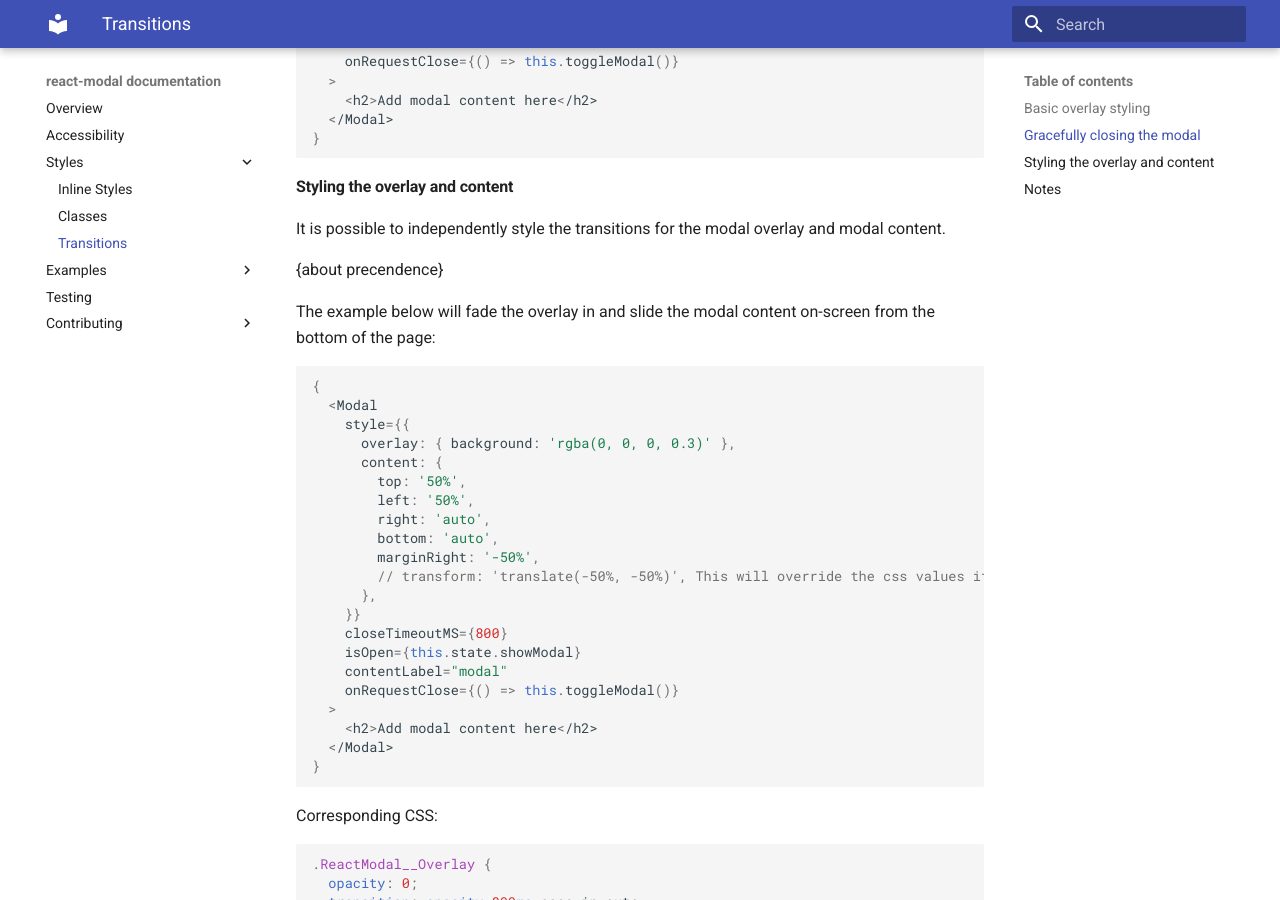
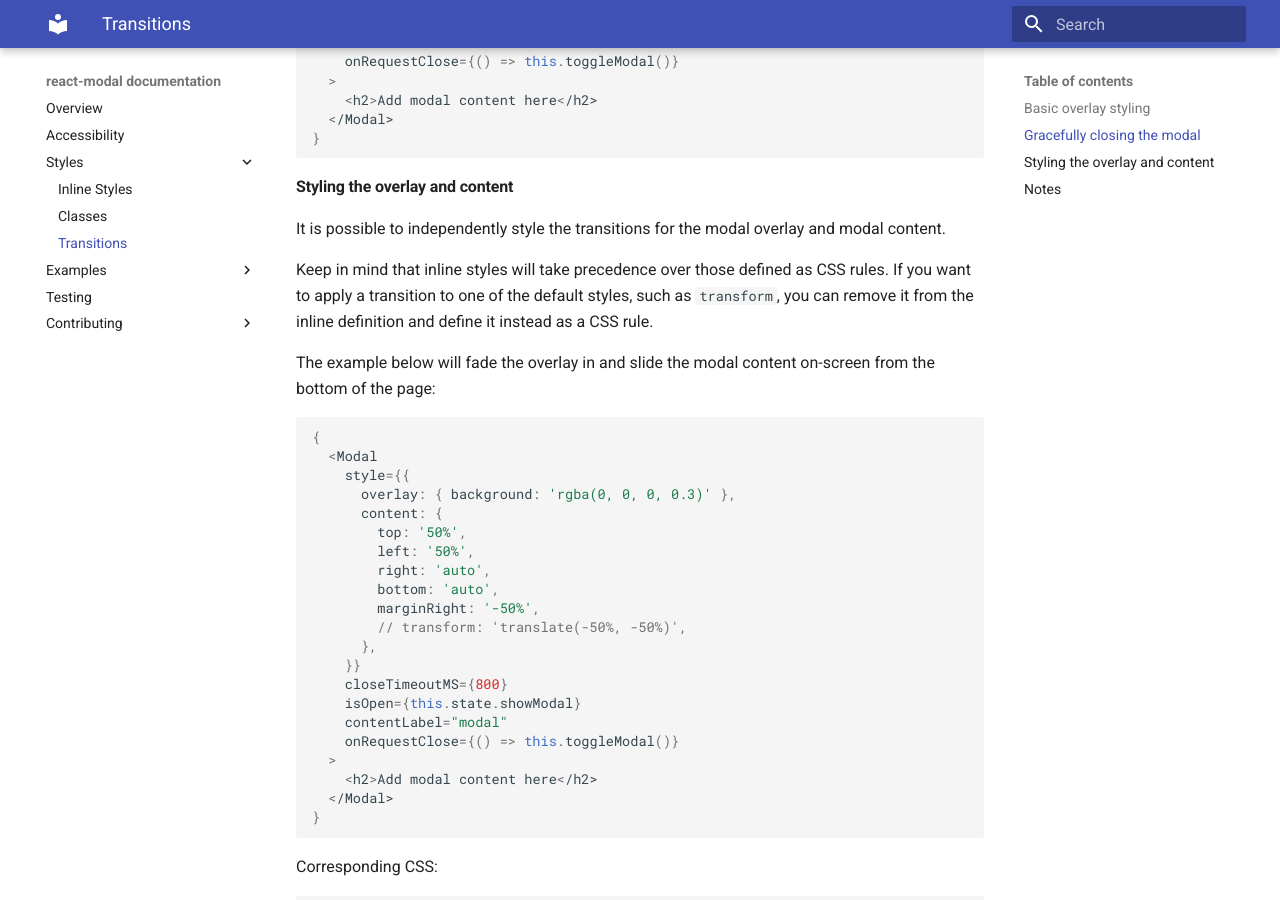
Before and after one commit to reactjs/react-modal, an MkDocs documentation site: the page built from docs/styles/transitions.md, in a window 1280 px wide and 900 px high, scrolled down 1546 px. Built offline with MkDocs 1.6.1 and Material for MkDocs 9.7.7, drawn with Linux system fonts in a browser that asks for light colours.

Commit message:
Clarify inline style precedence issue

```diff
--- a/docs/styles/transitions.md
+++ b/docs/styles/transitions.md
@@ -81,7 +81,10 @@ Instead of this
 It is possible to independently style the transitions for the modal
 overlay and modal content.
 
-{about precendence}
+Keep in mind that inline styles will take precedence over those defined
+as CSS rules. If you want to apply a transition to one of the default styles,
+such as `transform`, you can remove it from the inline definition and define
+it instead as a CSS rule.
 
 The example below will fade the overlay
 in and slide the modal content on-screen from the bottom of the page:
@@ -97,7 +100,7 @@ in and slide the modal content on-screen from the bottom of the page:
         right: 'auto',
         bottom: 'auto',
         marginRight: '-50%',
-        // transform: 'translate(-50%, -50%)', This will override the css values if not removed
+        // transform: 'translate(-50%, -50%)',
       },
     }}
     closeTimeoutMS={800}
```
